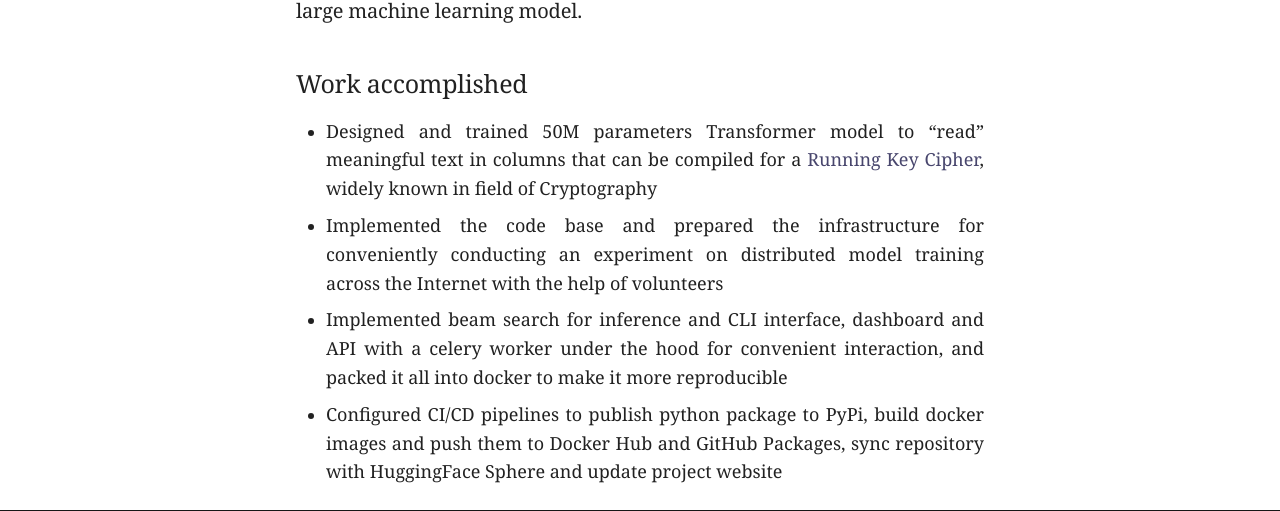
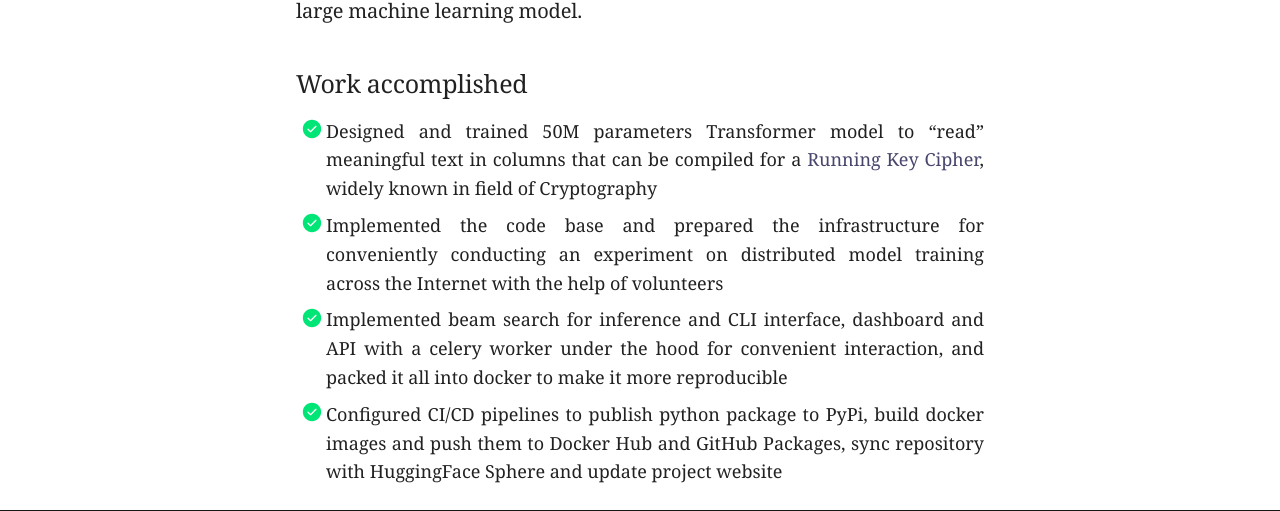
Before and after one commit to alex-snd/TRecover, an MkDocs documentation site: the page built from docs/objective/summary.md, in a window 1280 px wide and 987 px high. Shown: the part 412-923 px from the top of the window. Built offline with MkDocs 1.6.1 and Material for MkDocs 9.7.7, drawn with Linux system fonts in a browser that asks for light colours; some web fonts are replaced; comment, search, counter and statistics services are not loaded.

Commit message:
Minor changes

```diff
--- a/docs/objective/summary.md
+++ b/docs/objective/summary.md
@@ -13,11 +13,11 @@ volunteers and train a fairly large machine learning model.
 </h3>
 
 ## Work accomplished
-- <div align="justify"><font size="4">Designed and trained 50M parameters Transformer model to “read” meaningful text in columns that can be compiled for a
+- [x] <div align="justify"><font size="4">Designed and trained 50M parameters Transformer model to “read” meaningful text in columns that can be compiled for a
   <a href="https://en.wikipedia.org/wiki/Running_key_cipher">Running Key Cipher</a>, widely known in field of Cryptography</font></div>
-- <div align="justify"><font size="4">Implemented the code base and prepared the infrastructure for conveniently conducting an experiment on
+- [x] <div align="justify"><font size="4">Implemented the code base and prepared the infrastructure for conveniently conducting an experiment on
   distributed model training across the Internet with the help of volunteers</font></div>
-- <div align="justify"><font size="4">Implemented beam search for inference and CLI interface, dashboard and API with a
+- [x] <div align="justify"><font size="4">Implemented beam search for inference and CLI interface, dashboard and API with a
   celery worker under the hood for convenient interaction, and packed it all into docker to make it more reproducible</font></div>
-- <div align="justify"><font size="4">Configured CI/CD pipelines to publish python package to PyPi, build docker images
+- [x] <div align="justify"><font size="4">Configured CI/CD pipelines to publish python package to PyPi, build docker images
   and push them to Docker Hub and GitHub Packages, sync repository with HuggingFace Sphere and update project website</font></div>
```
